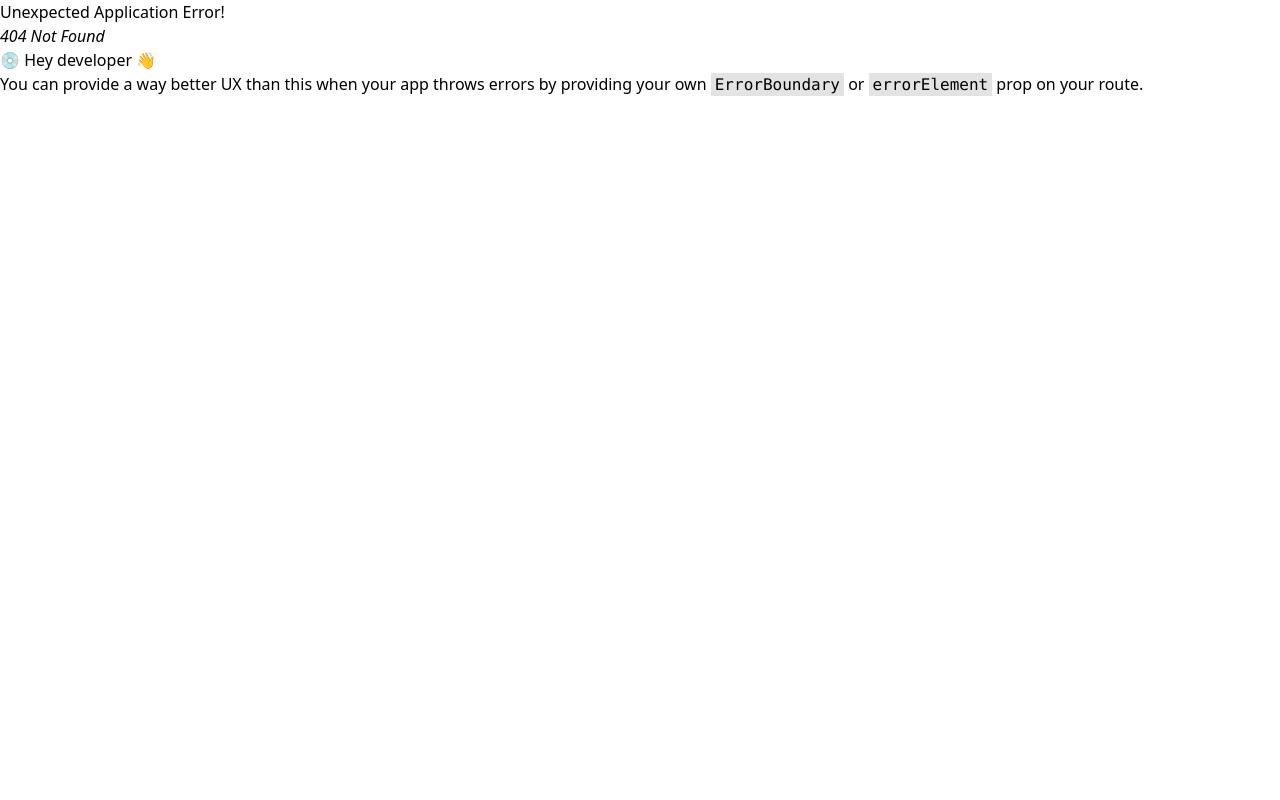
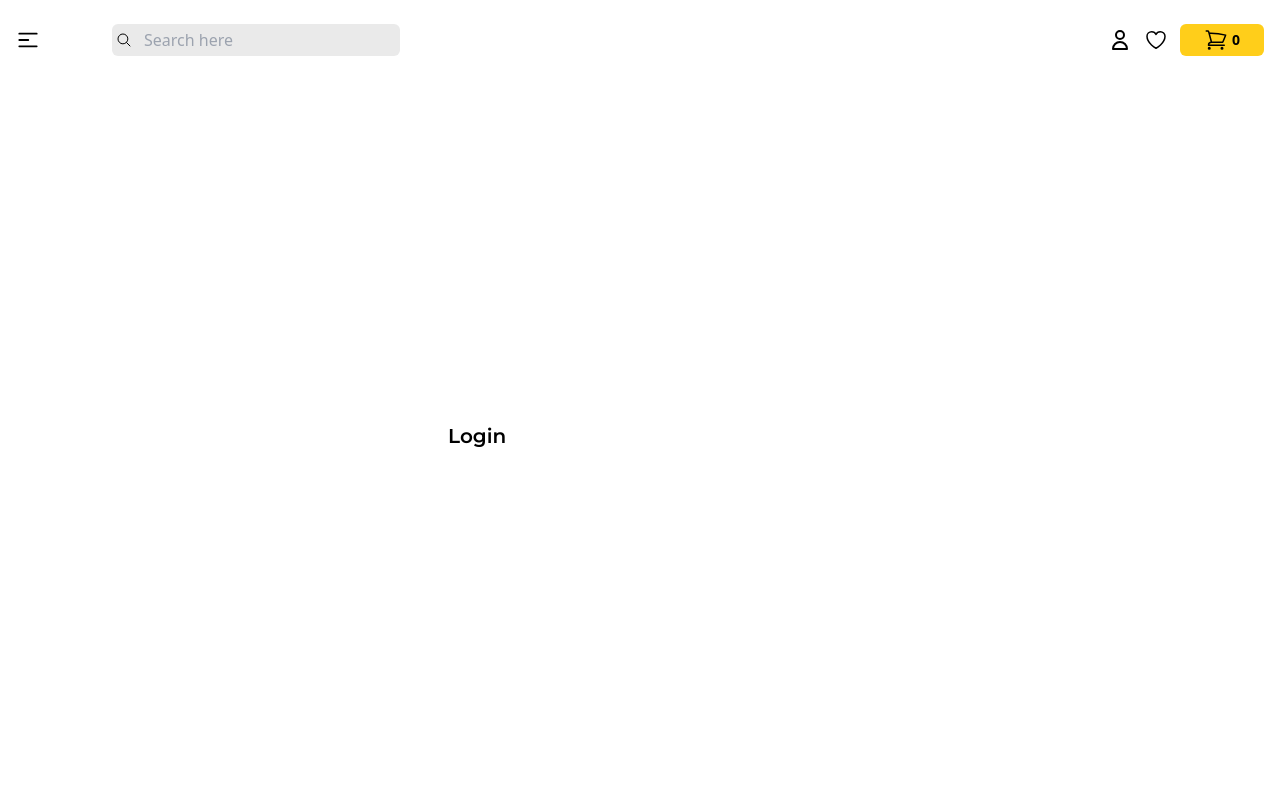
Before and after one commit to Malouzi/react-shop-seite, a React (Vite) app in the folder frontend/: page /login in a window 1280 px wide. Before the commit this address had no page. Shown: the top 800 px of the page. Built offline with nearby package versions, Linux system fonts and the light colour scheme.

Commit message:
Login und Regestration

```diff
--- /dev/null
+++ b/frontend/src/components/Login.jsx
@@ -0,0 +1,13 @@
+import React from 'react'
+
+const Login = () => {
+  return (
+    <div className='h-[calc(100vh-120px)] flex justify-center items-center'>
+        <div className='w-full max-w-sm'>
+            <h2 className='text-xl font-semibold mb-4'>Login</h2>
+        </div>
+    </div>
+  )
+}
+
+export default Login
--- a/frontend/src/components/Navbar.jsx
+++ b/frontend/src/components/Navbar.jsx
@@ -19,7 +19,7 @@ const Navbar = () => {
 
     const  [isDropdownOpen, setIsDropdownOpen] = useState(false);
 
-    const currentUser = true;
+    const currentUser = false;
   return (
     <header className='max-w-screen-2xl mx-auto px-4 py-6'>
         <nav className='flex justify-between items-center'>
--- /dev/null
+++ b/frontend/src/components/Register.jsx
@@ -0,0 +1,9 @@
+import React from 'react'
+
+const Register = () => {
+  return (
+    <div>Register</div>
+  )
+}
+
+export default Register
```
Also changed, not shown: frontend/src/routers/router.jsx (+10 -0 lines).
